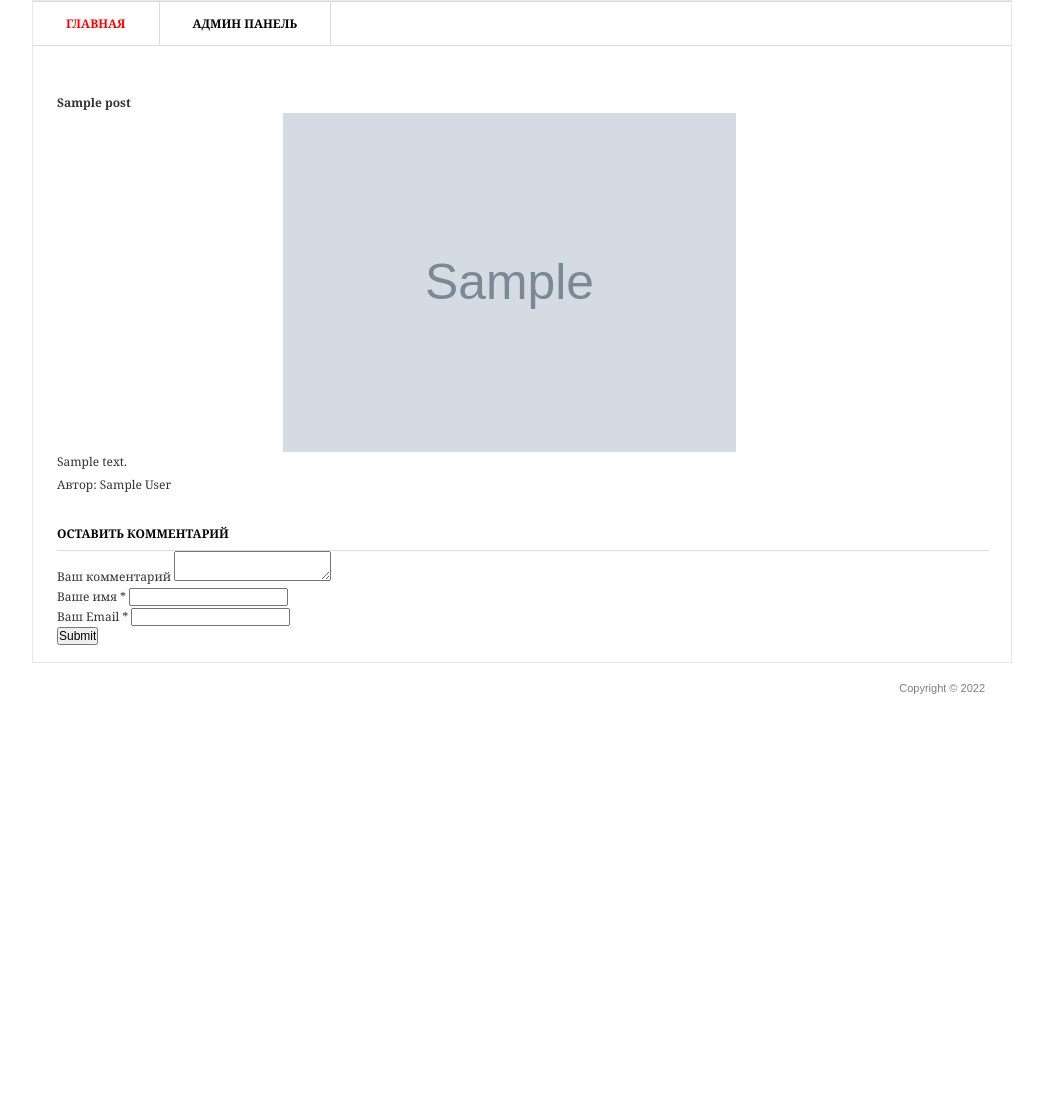
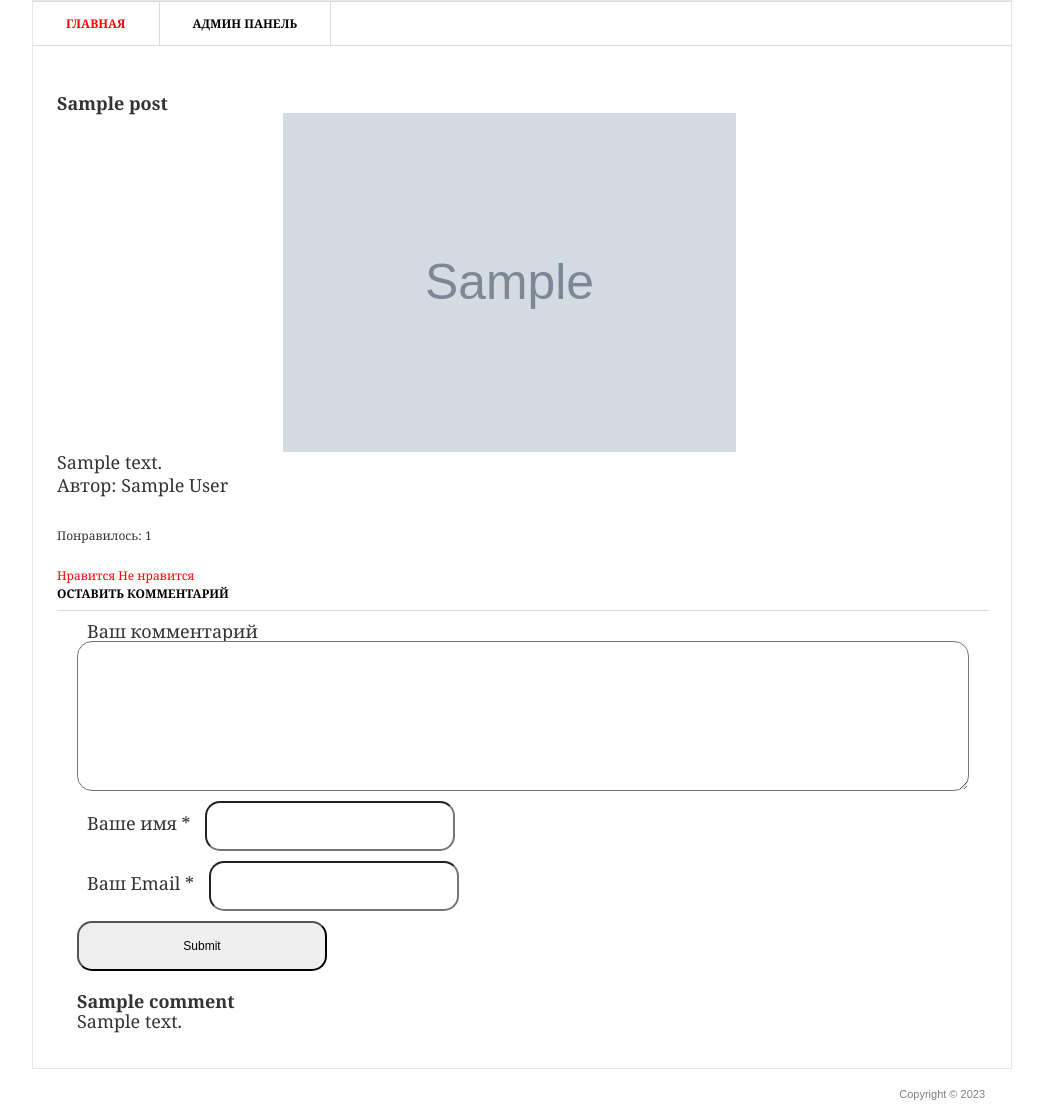
Before and after one commit to AntoshkaNaumov/mini_blog, a Django app: page /1/ in a window 1280 px wide. Shown: the whole page, without its empty margins (118-1161 px from the left). Before the commit the page ends 694 px from the top, so only its background shows below. Run offline with Django 4.2, Linux system fonts and the light colour scheme; tables that the repository leaves empty hold one stand-in row (values such as "Sample post"); grey boxes marked "Sample" are stand-in pictures.

Commit message:
update files

```diff
--- a/myblog/blog/models.py
+++ b/myblog/blog/models.py
@@ -30,3 +30,9 @@ class Comments(models.Model):
     class Meta:
         verbose_name = 'Комментарий'
         verbose_name_plural = 'Комментарии'
+
+
+class Likes(models.Model):
+    '''лайки'''
+    ip = models.CharField('IP-адрес', max_length=100)
+    pos = models.ForeignKey(Post, verbose_name='Публикация', on_delete=models.CASCADE)
--- a/myblog/blog/urls.py
+++ b/myblog/blog/urls.py
@@ -3,5 +3,8 @@ from . import views
 
 urlpatterns = [
     path('', views.PostView.as_view()),
-    path('<int:pk>/', views.PostDetail.as_view())
+    path('<int:pk>/', views.PostDetail.as_view()),
+    path('review/<int:pk>/', views.AddComments.as_view(), name='add_comments'),
+    path('<int:pk>/add_likes/', views.AddLike.as_view(), name='add_likes'),
+    path('<int:pk>/del_likes/', views.DelLike.as_view(), name='del_likes'),
 ]
--- a/myblog/blog/views.py
+++ b/myblog/blog/views.py
@@ -1,6 +1,7 @@
-from django.shortcuts import render
+from django.shortcuts import render, redirect
 from django.views.generic.base import View
-from .models import Post
+from .models import Post, Likes
+from .form import CommentsForm
 
 
 class PostView(View):
@@ -15,3 +16,47 @@ class PostDetail(View):
     def get(self, request, pk):
         post = Post.objects.get(id=pk)
         return render(request, 'blog/blog_detail.html', {'post': post})
+
+
+class AddComments(View):
+    """добавление комментариев"""
+    def post(self, request, pk):
+        form = CommentsForm(request.POST)
+        if form.is_valid():
+            form = form.save(commit=False)
+            form.post_id = pk
+            form.save()
+        return redirect(f'/{pk}')
+
+
+def get_client_ip(request):
+    x_forwarded_for = request.META.get('HTTP_X_FORWARDED_FOR')
+    if x_forwarded_for:
+        ip = x_forwarded_for.split(',')[0]
+    else:
+        ip = request.META.get('REMOTE_ADDR')
+    return ip
+
+
+class AddLike(View):
+    def get(self, request, pk):
+        ip_client = get_client_ip(request)
+        try:
+            Likes.objects.get(ip=ip_client, pos_id=pk)
+            return redirect(f'/{pk}')
+        except:
+            new_like = Likes()
+            new_like.ip = ip_client
+            new_like.pos_id = int(pk)
+            new_like.save()
+            return redirect(f'/{pk}')
+
+class DelLike(View):
+    def get(self, request, pk):
+        ip_client = get_client_ip(request)
+        try:
+            lik = Likes.objects.get(ip=ip_client)
+            lik.delete()
+            return redirect(f'/{pk}')
+        except:
+            return redirect(f'/{pk}')
--- a/myblog/static/css/style.css
+++ b/myblog/static/css/style.css
@@ -65,3 +65,35 @@ textarea { overflow:auto; }
 
 #footer { font-family: Arial, sans-serif; font-size: 11px; line-height: 14px; color: #7f7f7f; padding: 18px 27px 20px 38px; }
 #footer a{ color: #7f7f7f; }
+
+.form-comment{
+    font-size: 18px;
+}
+.form-comment label{
+    margin: 10px 10px;
+}
+.form-comment input{
+    border-radius: 15px;
+    padding: 15px;
+    height: 50px;
+    width: 250px;
+}
+.form-comment textarea{
+    border-radius: 15px;
+    padding: 15px;
+    height: 150px;
+    width: 100%;
+    resize: vertical;
+}
+.form-comment div{
+    margin: 10px;
+}
+.view-comment{
+    padding: 10px;
+    margin: 10px;
+    font-size: 18px;
+    border-radius: 15px;
+}
+.left{
+    font-size: 18px;
+}
--- a/myblog/templates/blog/blog.html
+++ b/myblog/templates/blog/blog.html
@@ -14,7 +14,7 @@
 
 		<div id="navigation">
 			<ul>
-			    <li><a href="/" class="active">Главная</a></li>
+			    <li><a href="/" class="active">Главная страница</a></li>
 			    <li><a href="/admin">Админ панель</a></li>
 
 			</ul>
@@ -48,7 +48,7 @@
 	</div>
 
 	<div id="footer">
-		<p class="copy right">Copyright &copy;  2022 </p>
+		<p class="copy right">Copyright &copy;  2023 </p>
 	</div>
 </div>
 </body>
--- a/myblog/templates/blog/blog_detail.html
+++ b/myblog/templates/blog/blog_detail.html
@@ -37,10 +37,18 @@
 					</div>
 				</div>
 			</div>
+			<div>
+				<br>
+				<p>Понравилось: {{ post.likes_set.all.count }}</p>
+				<br>
+				<a href="{% url 'add_likes' post.id %}">Нравится</a>
+				<a href="{% url 'del_likes' post.id %}">Не нравится</a>
+			</div>
 			<div class="form-comment">
 				<h3>Оставить комментарий</h3>
 				<div>
-					<form action="#" method="post">
+					<form action="{% url 'add_comments' post.id %}" method="post">
+						{% csrf_token %}
 						<div>
 							<label>Ваш комментарий</label>
 							<textarea name="text_comments"></textarea>
@@ -57,7 +65,14 @@
 					</form>
 				</div>
 			</div>
-
+			<div>
+				{% for comment in post.comments_set.all %}
+				<div class="view-comment">
+					<h4>{{ comment.name }}</h4>
+					<p>{{ comment.text_comments }}</p>
+				</div>
+				{% endfor %}
+			</div>
 			<div class="cl">&nbsp;</div>
 		</div>
 
@@ -65,7 +80,7 @@
 	</div>
 
 	<div id="footer">
-		<p class="copy right">Copyright &copy;  2022 </p>
+		<p class="copy right">Copyright &copy;  2023 </p>
 	</div>
 </div>
 </body>
```
Also changed, not shown: myblog/blog/form.py (added, +7 -0 lines), myblog/blog/migrations/0004_likes.py (added).
